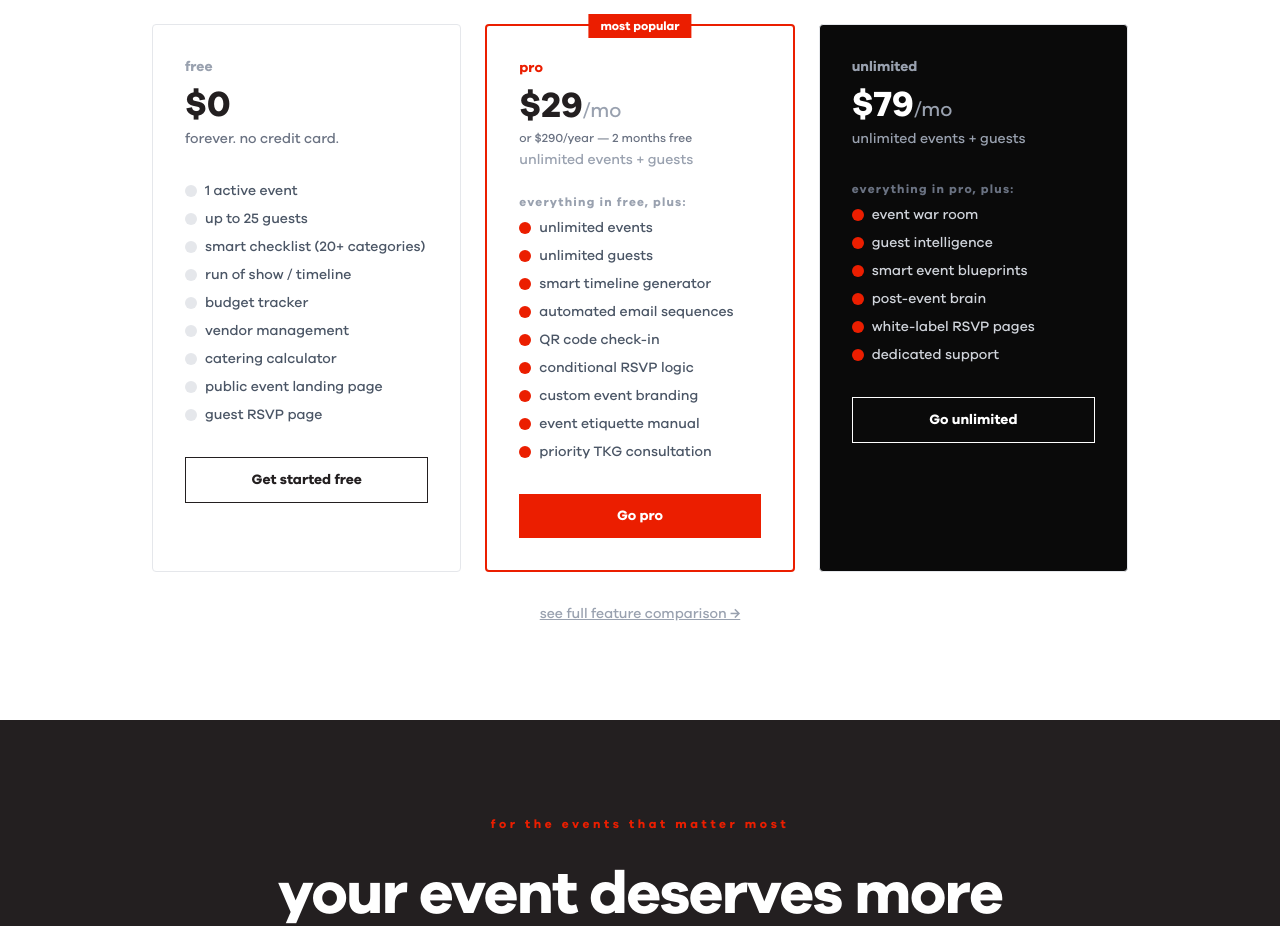
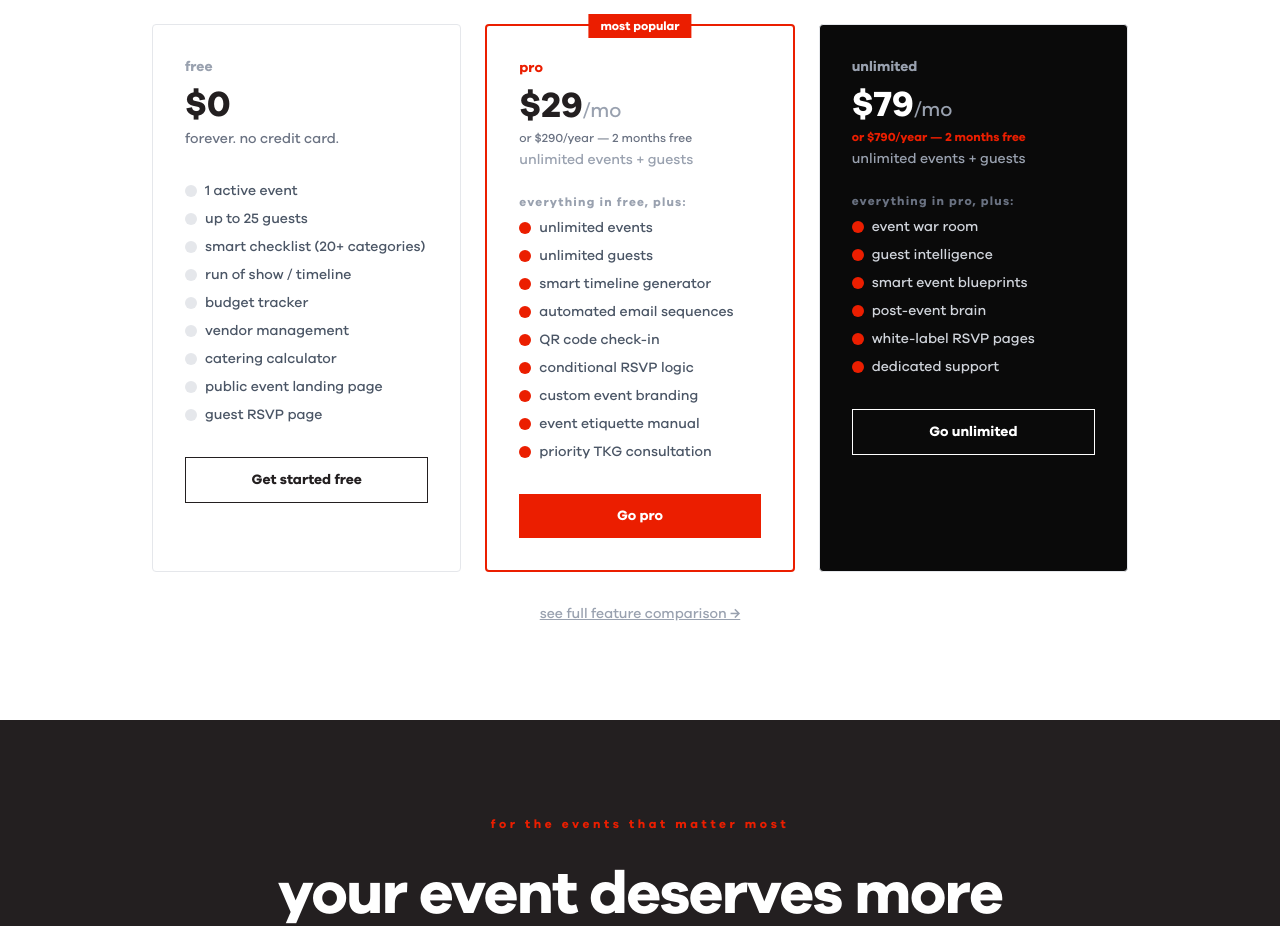
Before and after one commit to mrkoolbot/kool-app, a Next.js app: page / in a window 1280 px wide. Shown: the part 3040-3966 px from the top of the page. Built offline with nearby package versions, Linux system fonts and the light colour scheme.

Commit message:
fix: homepage — add 2 months free to Unlimited card

```diff
--- a/app/page.tsx
+++ b/app/page.tsx
@@ -258,7 +258,8 @@ export default function LandingPage() {
           <div className="border border-gray-200 rounded-sm p-8 bg-[#0A0A0A] text-white">
             <div className="text-sm font-bold text-gray-400 mb-2">unlimited</div>
             <div className="text-4xl font-black mb-1">$79<span className="text-xl font-normal text-gray-400">/mo</span></div>
-            <p className="text-gray-400 text-sm mb-8">unlimited events + guests</p>
+            <p className="text-kool-red text-xs font-semibold mb-1">or $790/year — 2 months free</p>
+            <p className="text-gray-400 text-sm mb-6">unlimited events + guests</p>
             <ul className="space-y-2 text-sm text-gray-300 mb-8">
               {["everything in pro, plus:", "event war room", "guest intelligence", "smart event blueprints", "post-event brain", "white-label RSVP pages", "dedicated support"].map(f => (
                 <li key={f} className={`flex items-center gap-2 ${f === "everything in pro, plus:" ? "text-gray-500 text-xs font-bold lowercase tracking-widest" : ""}`}>
```
